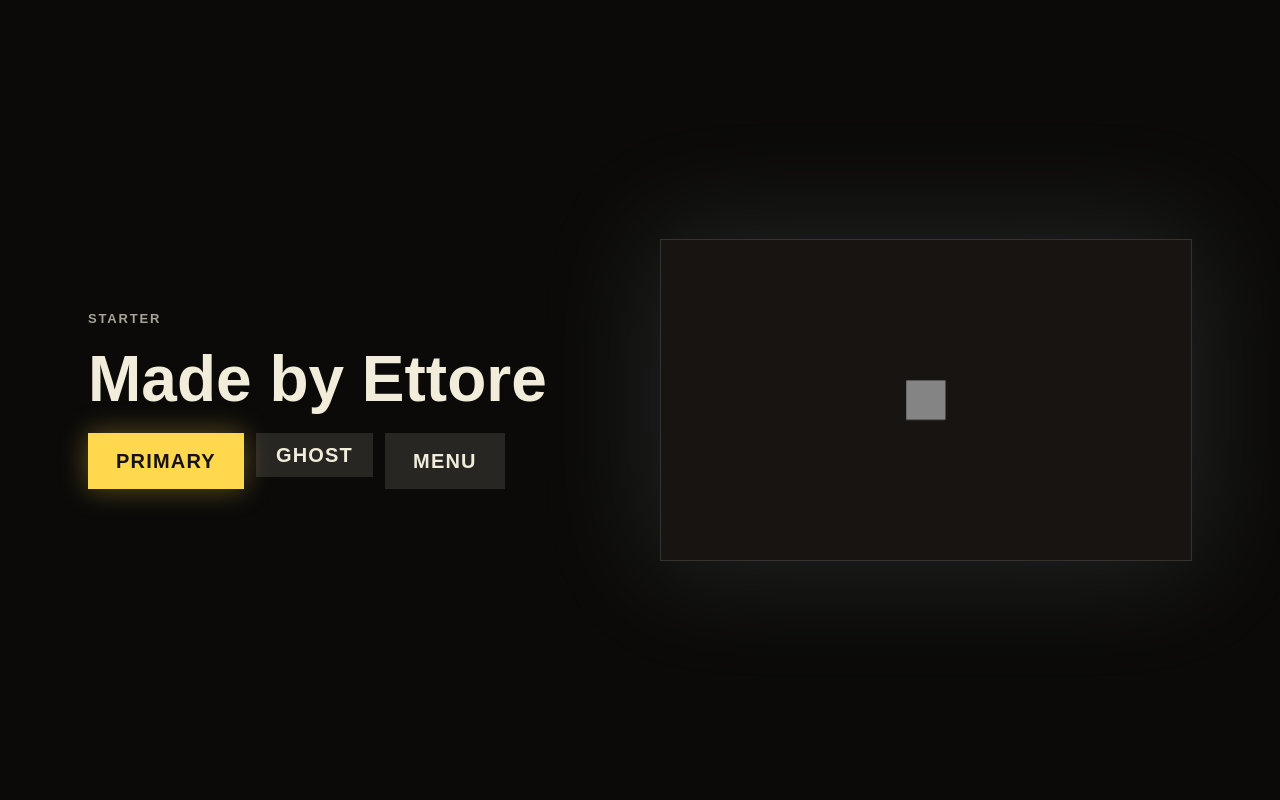
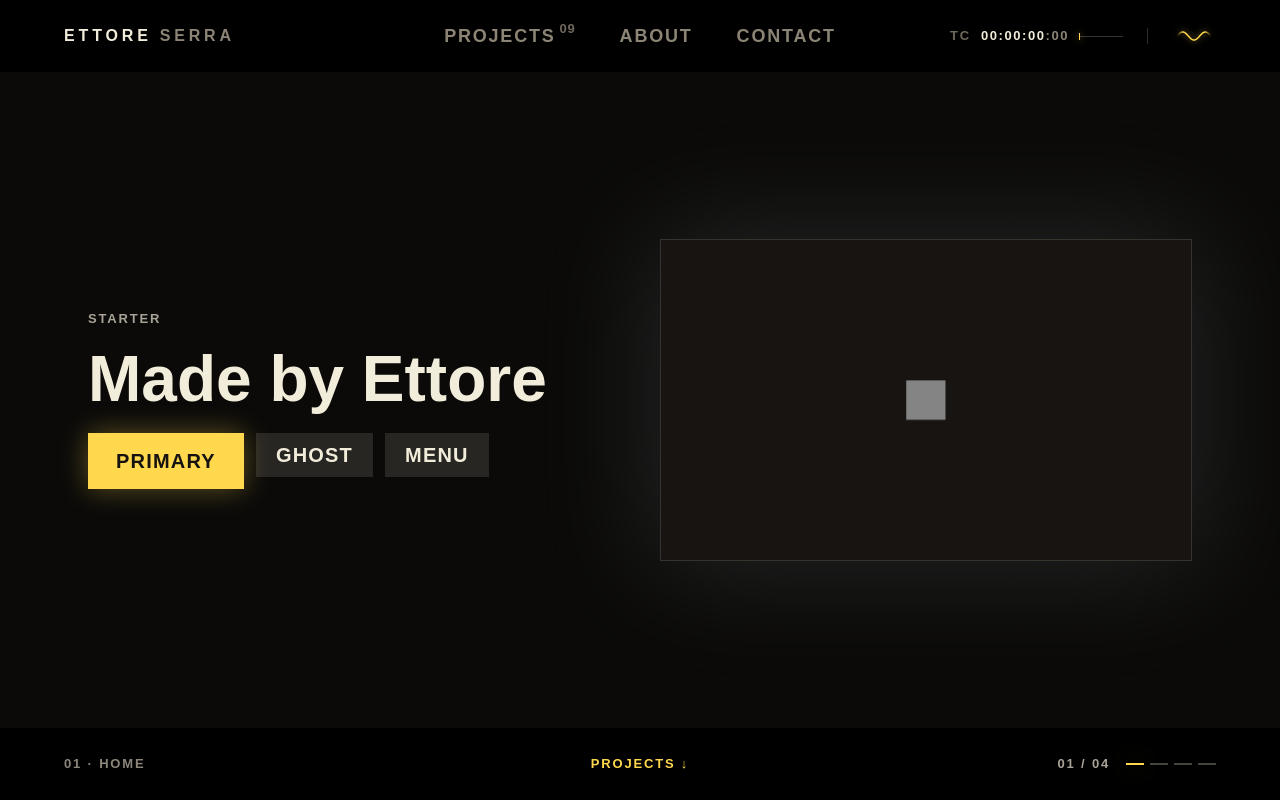
Before and after one commit to EttoreTheWebisteMaster/portfolio-3d, a Next.js app: page / in a window 1280 px wide. Built offline with nearby package versions, Linux system fonts and the light colour scheme; a web font is replaced by a local one.

Commit message:
feat(nav): add top and bottom bars with timecode and sound toggle

```diff
--- a/src/app/globals.css
+++ b/src/app/globals.css
@@ -571,22 +571,10 @@
   }
 }
 
-/* Sound toggle — a waveform, no label. Children: svg > polyline.wave + line.flat */
-@keyframes wave {
-  0% {
-    transform: scaleY(1);
-  }
-  25% {
-    transform: scaleY(0.55);
-  }
-  50% {
-    transform: scaleY(0.9);
-  }
-  75% {
-    transform: scaleY(0.4);
-  }
-  100% {
-    transform: scaleY(1);
+/* Sound toggle — a waveform, no label. Children: svg > g.travel > polyline.wave (pure sine, edge-faded). Hover: the wave travels sideways. Click: the wave flattens into a straight yellow line (and back). */
+@keyframes wave-travel {
+  to {
+    transform: translateX(22.6667px);
   }
 }
 @utility sound-toggle {
@@ -603,7 +591,10 @@
   & svg {
     width: 34px;
     height: 14px;
-    overflow: visible;
+    overflow: hidden;
+    filter: drop-shadow(
+      0 0 3px color-mix(in srgb, var(--color-yellow) 60%, transparent)
+    );
   }
   & .wave {
     fill: none;
@@ -611,31 +602,26 @@
     stroke-width: 1.5px;
     stroke-linecap: round;
     stroke-linejoin: round;
-    filter: drop-shadow(
-      0 0 3px color-mix(in srgb, var(--color-yellow) 60%, transparent)
-    );
-    animation: wave 1s steps(8) infinite;
+    vector-effect: non-scaling-stroke;
     transform-origin: 17px 7px;
-  }
-  & .flat {
-    stroke: var(--color-ash);
-    stroke-width: 1.5px;
-    stroke-dasharray: 2 3;
-    display: none;
+    transition: transform 420ms var(--ease-cinema);
   }
   &[aria-pressed="false"] .wave {
-    display: none;
+    transform: scaleY(0.01);
   }
-  &[aria-pressed="false"] .flat {
-    display: inline;
-  }
-  &:hover .wave {
+  &:hover svg,
+  &:focus-visible svg {
     filter: drop-shadow(
       0 0 6px color-mix(in srgb, var(--color-yellow) 90%, transparent)
     );
   }
-  &:hover .flat {
-    stroke: var(--color-cream);
+  @media (prefers-reduced-motion: no-preference) {
+    & .travel {
+      animation: wave-travel 1200ms linear infinite paused;
+    }
+    &:hover .travel {
+      animation-play-state: running;
+    }
   }
 }
 
--- a/src/app/page.tsx
+++ b/src/app/page.tsx
@@ -1,9 +1,19 @@
+import Navbar from "@/components/sections/Navbar";
+import BottomBar from "@/components/sections/BottomBar";
 import Hero from "@/components/sections/Hero";
 
 export default function Home() {
   return (
     <main>
+      <Navbar />
       <Hero />
+      <BottomBar
+        label="Home"
+        index={1}
+        total={4}
+        nextHref="/projects"
+        nextLabel="Projects"
+      />
     </main>
   );
 }
--- /dev/null
+++ b/src/components/sections/BottomBar.tsx
@@ -0,0 +1,42 @@
+import Link from "next/link";
+
+type Props = Readonly<{
+  label: string;
+  index: number;
+  total: number;
+  nextHref: string;
+  nextLabel: string;
+}>;
+
+const pad = (n: number) => String(n).padStart(2, "0");
+
+export default function BottomBar({
+  label,
+  index,
+  total,
+  nextHref,
+  nextLabel,
+}: Props) {
+  return (
+    <footer className="absolute inset-x-0 bottom-0 z-10 bar bar-solid">
+      <p className="bar-label whitespace-nowrap">
+        {pad(index)} · {label}
+      </p>
+      <Link href={nextHref} className="bar-cue">
+        {nextLabel} ↓
+      </Link>
+      <p className="bar-progress whitespace-nowrap">
+        <span>
+          {pad(index)} / {pad(total)}
+        </span>
+        <span className="hidden md:block">
+          <span className="bar-ticks" aria-hidden="true">
+            {Array.from({ length: total }, (_, i) => (
+              <i key={i} aria-current={i + 1 === index ? "true" : undefined} />
+            ))}
+          </span>
+        </span>
+      </p>
+    </footer>
+  );
+}
--- /dev/null
+++ b/src/components/sections/Navbar.tsx
@@ -0,0 +1,52 @@
+"use client";
+
+import Link from "next/link";
+import { usePathname } from "next/navigation";
+
+import Dropdown from "@/components/ui/Dropdown";
+import SoundToggle from "@/components/ui/SoundToggle";
+import Timecode from "@/components/ui/Timecode";
+
+const links = [
+  { href: "/projects", label: "Projects", count: "09" },
+  { href: "/about", label: "About" },
+  { href: "/contact", label: "Contact" },
+];
+
+export default function Navbar() {
+  const pathname = usePathname();
+
+  return (
+    <header className="absolute inset-x-0 top-0 z-10 bar bar-solid">
+      <Link href="/" className="logo" aria-label="Ettore Serra, home">
+        <span>Ettore</span>
+        <span>Serra</span>
+      </Link>
+      <nav aria-label="Primary" className="hidden md:block">
+        <div className="nav-links">
+          {links.map(link => (
+            <Link
+              key={link.href}
+              href={link.href}
+              aria-current={pathname.startsWith(link.href) ? "page" : undefined}
+            >
+              {link.label}
+              {link.count && <sup>{link.count}</sup>}
+            </Link>
+          ))}
+        </div>
+      </nav>
+      <div className="col-start-3 bar-meta">
+        <div className="hidden md:contents">
+          <Timecode />
+          <span className="bar-divider" />
+        </div>
+        <SoundToggle />
+        <div className="contents md:hidden">
+          <span className="bar-divider" />
+          <Dropdown label="Menu" items={links} />
+        </div>
+      </div>
+    </header>
+  );
+}
--- a/src/components/ui/Dropdown.tsx
+++ b/src/components/ui/Dropdown.tsx
@@ -12,7 +12,7 @@ type Props = Readonly<{
 export default function Dropdown({ label, items }: Props) {
   return (
     <Menu>
-      <MenuButton className="btn-secondary">{label}</MenuButton>
+      <MenuButton className="btn-secondary btn-sm">{label}</MenuButton>
       <MenuItems transition anchor="bottom end" className="menu-items">
         {items.map(item => (
           <MenuItem key={item.href}>
--- /dev/null
+++ b/src/components/ui/SoundToggle.tsx
@@ -0,0 +1,77 @@
+"use client";
+
+import { useId, useSyncExternalStore } from "react";
+
+const KEY = "sound";
+
+// A pure sine, 1.5 cycles across the 34-unit box: it starts and ends on the
+// midline and mirrors around the centre. Drawn one period beyond each edge so
+// the CSS translate by one period (68/3) loops seamlessly.
+const PERIOD = 68 / 3;
+const POINTS = Array.from({ length: 160 }, (_, i) => {
+  const x = -PERIOD + i * 0.5;
+  const y = 7 - 4 * Math.sin((2 * Math.PI * x) / PERIOD);
+  return `${x.toFixed(2)},${y.toFixed(2)}`;
+}).join(" ");
+const listeners = new Set<() => void>();
+
+const subscribe = (cb: () => void) => {
+  listeners.add(cb);
+  return () => void listeners.delete(cb);
+};
+const read = () => {
+  try {
+    return localStorage.getItem(KEY) !== "off";
+  } catch {
+    return true;
+  }
+};
+
+/** Global mute as a waveform; state persists across visits. */
+export default function SoundToggle() {
+  const fade = useId();
+  const on = useSyncExternalStore(subscribe, read, () => true);
+
+  const toggle = () => {
+    try {
+      localStorage.setItem(KEY, on ? "off" : "on");
+    } catch {}
+    listeners.forEach(cb => cb());
+  };
+
+  return (
+    <button
+      type="button"
+      className="sound-toggle"
+      aria-pressed={on}
+      aria-label="Sound"
+      onClick={toggle}
+    >
+      <svg viewBox="0 0 34 14" aria-hidden="true">
+        <defs>
+          <linearGradient id={`${fade}-g`}>
+            <stop offset="0" stopColor="black" />
+            <stop offset="0.18" stopColor="white" />
+            <stop offset="0.82" stopColor="white" />
+            <stop offset="1" stopColor="black" />
+          </linearGradient>
+          <mask
+            id={`${fade}-m`}
+            maskUnits="userSpaceOnUse"
+            x="0"
+            y="0"
+            width="34"
+            height="14"
+          >
+            <rect width="34" height="14" fill={`url(#${fade}-g)`} />
+          </mask>
+        </defs>
+        <g mask={`url(#${fade}-m)`}>
+          <g className="travel">
+            <polyline className="wave" points={POINTS} />
+          </g>
+        </g>
+      </svg>
+    </button>
+  );
+}
--- /dev/null
+++ b/src/components/ui/Timecode.tsx
@@ -0,0 +1,48 @@
+"use client";
+
+import { useEffect, useRef } from "react";
+
+const FPS = 24;
+const LENGTH = 90; // seconds of "film" the full page scroll maps to
+const pad = (n: number) => String(n).padStart(2, "0");
+
+/** Scroll-driven timecode (TC HH:MM:SS:FF); the track tick shows scroll position. */
+export default function Timecode() {
+  const root = useRef<HTMLSpanElement>(null);
+  const hms = useRef<HTMLSpanElement>(null);
+  const ff = useRef<HTMLSpanElement>(null);
+
+  useEffect(() => {
+    const update = () => {
+      const max = document.documentElement.scrollHeight - innerHeight;
+      const progress = max > 0 ? Math.min(scrollY / max, 1) : 0;
+      const frames = Math.round(progress * LENGTH * FPS);
+      const s = Math.floor(frames / FPS);
+      if (hms.current && ff.current) {
+        hms.current.textContent = `${pad(Math.floor(s / 3600))}:${pad(Math.floor(s / 60) % 60)}:${pad(s % 60)}`;
+        ff.current.textContent = `:${pad(frames % FPS)}`;
+      }
+      root.current?.style.setProperty("--scroll", String(progress));
+    };
+    update();
+    addEventListener("scroll", update, { passive: true });
+    addEventListener("resize", update);
+    return () => {
+      removeEventListener("scroll", update);
+      removeEventListener("resize", update);
+    };
+  }, []);
+
+  return (
+    <span ref={root} className="timecode" aria-hidden="true">
+      <span className="tc">TC</span>
+      <span>
+        <span ref={hms}>00:00:00</span>
+        <span ref={ff} className="ff">
+          :00
+        </span>
+      </span>
+      <span className="track" />
+    </span>
+  );
+}
```
